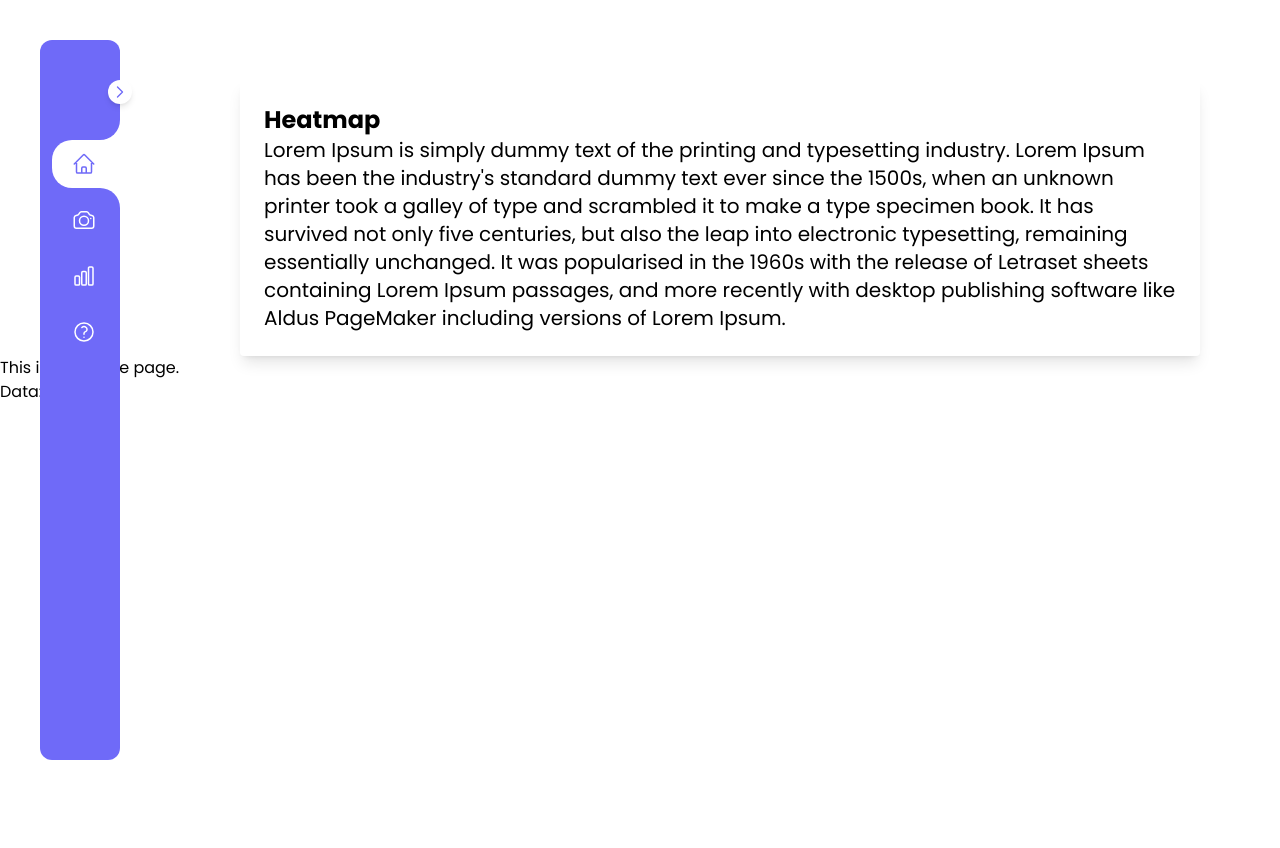
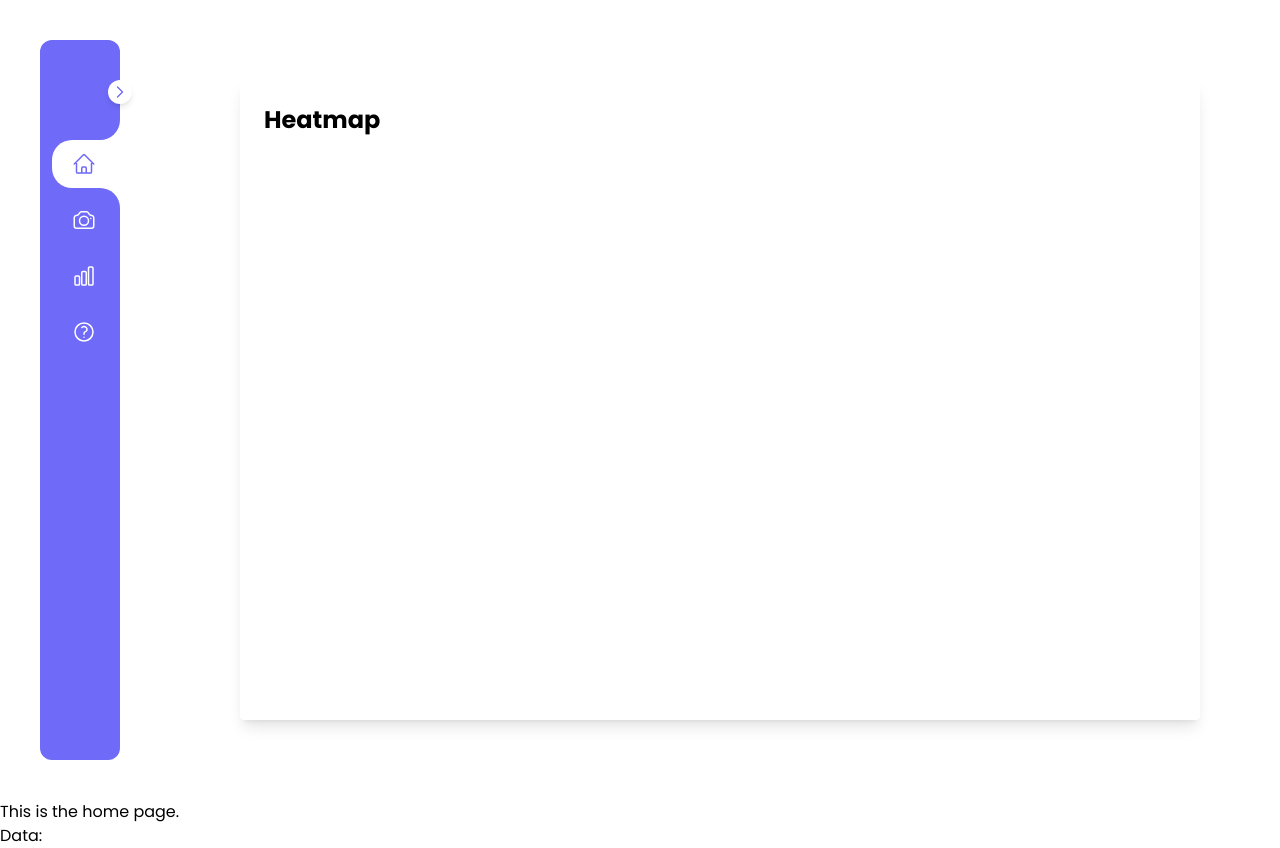
Before and after one commit to VMP-SG/NAISC-Frontend, a React (Vite) app: page / in a window 1280 px wide. Before the commit the page ends 800 px from the top, so only its background shows below. Built offline with nearby package versions, Linux system fonts and the light colour scheme; no server answers.

Commit message:
Edit Card positioning on Homepage

```diff
--- a/src/components/Card.jsx
+++ b/src/components/Card.jsx
@@ -2,7 +2,6 @@
     return (
         <div className="bg-white shadow-lg w-3/4 h-4/5 p-6 mt-20 ml-60 rounded">
             <p className="font-bold text-2xl">{text}</p>
-            <p className="text-xl">Lorem Ipsum is simply dummy text of the printing and typesetting industry. Lorem Ipsum has been the industry's standard dummy text ever since the 1500s, when an unknown printer took a galley of type and scrambled it to make a type specimen book. It has survived not only five centuries, but also the leap into electronic typesetting, remaining essentially unchanged. It was popularised in the 1960s with the release of Letraset sheets containing Lorem Ipsum passages, and more recently with desktop publishing software like Aldus PageMaker including versions of Lorem Ipsum.</p>
         </div>
     )
 }
--- a/src/views/home/HomePage.jsx
+++ b/src/views/home/HomePage.jsx
@@ -19,8 +19,8 @@
   },[])
   return (
     <>
-      <div className='flex flex-row'>
       <Sidebar open={open} onOpen={onOpenSidebar} onClose={onCloseSidebar} />
+      <div className='flex flex-row h-screen'>
       <Card text="Heatmap"/>
       </div>
       <p>This is the home page.</p>
```
